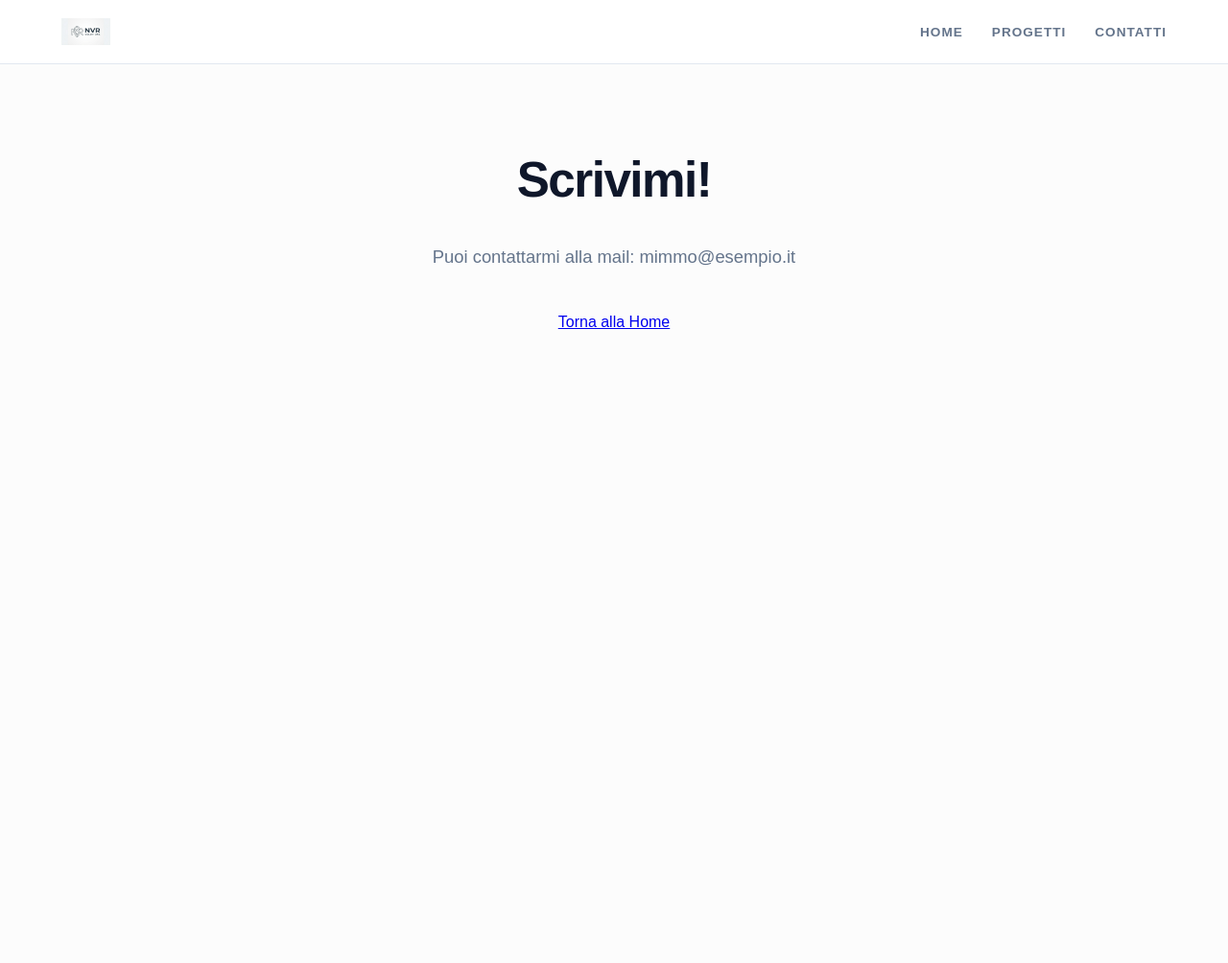
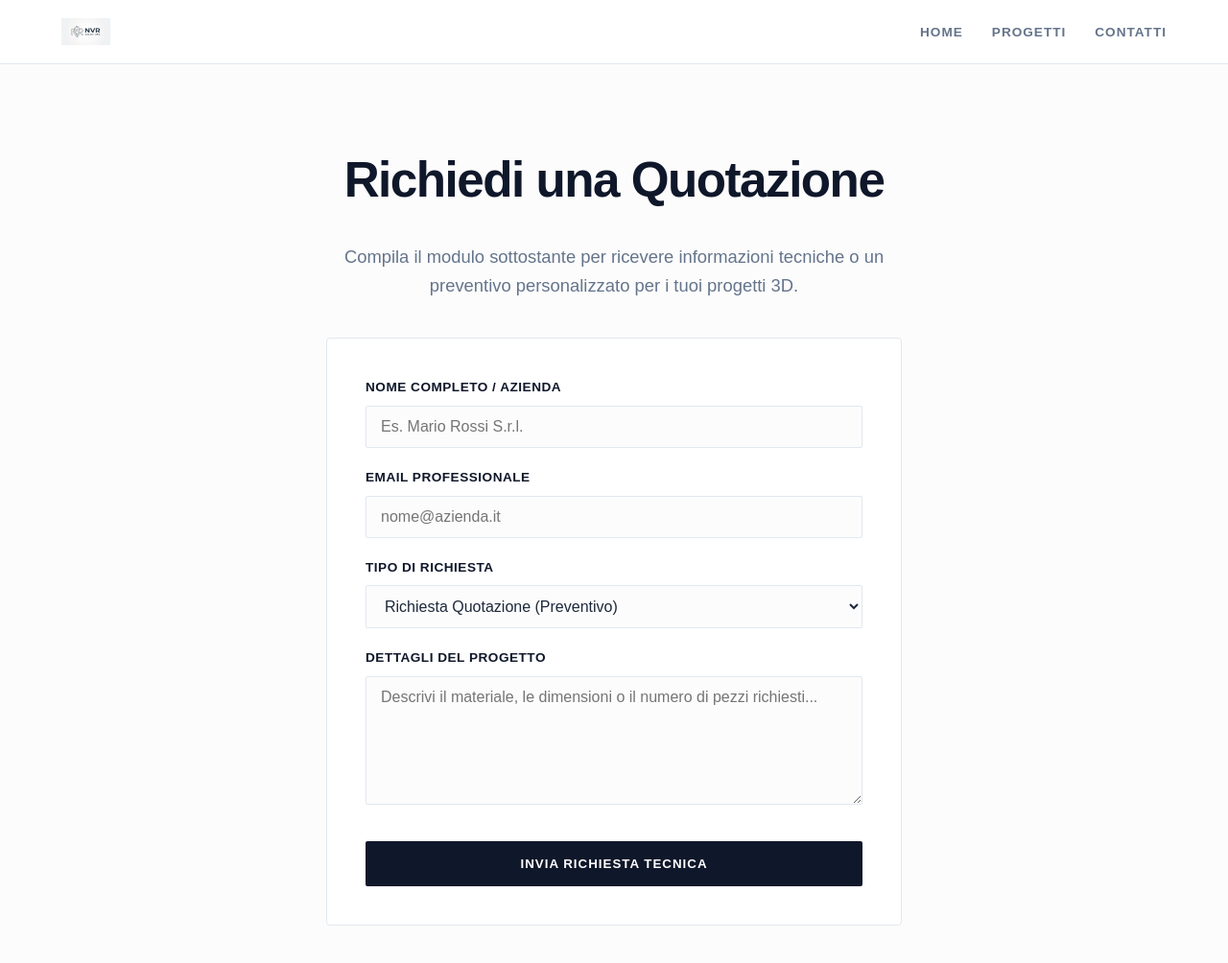
Before and after one commit to domenicoinversi/Mimmo, a plain HTML site: page contatti.html in a window 1280 px wide. Shown: the whole page at 96% size. Before the commit the page ends 800 px from the top, so only its background shows below. Drawn offline with Linux system fonts and the light colour scheme.

Commit message:
Implementation of dialog box for quote request

```diff
--- a/contatti.html
+++ b/contatti.html
@@ -20,9 +20,40 @@
     </nav>
 
     <main>
-        <h1>Scrivimi!</h1>
-        <p>Puoi contattarmi alla mail: mimmo@esempio.it</p>
-        <a href="index.html">Torna alla Home</a>
-    </main>
+        <h1>Richiedi una Quotazione</h1>
+        <p>Compila il modulo sottostante per ricevere informazioni tecniche o un preventivo personalizzato per i tuoi progetti 3D.</p>
+
+    <div class="contact-container">
+        <form action="#" method="POST" class="contact-form">
+
+            <div class="form-group">
+                <label for="nome">Nome Completo / Azienda</label>
+                <input type="text" id="nome" name="nome" placeholder="Es. Mario Rossi S.r.l." required>
+            </div>
+
+            <div class="form-group">
+                <label for="email">Email Professionale</label>
+                <input type="email" id="email" name="email" placeholder="nome@azienda.it" required>
+            </div>
+
+            <div class="form-group">
+                <label for="motivo">Tipo di Richiesta</label>
+                <select id="motivo" name="motivo">
+                    <option value="quotazione">Richiesta Quotazione (Preventivo)</option>
+                    <option value="processo">Informazioni sui Processi (FDM/SLA)</option>
+                    <option value="azienda">Informazioni sull'Azienda</option>
+                    <option value="altro">Altro</option>
+                </select>
+            </div>
+
+            <div class="form-group">
+                <label for="messaggio">Dettagli del Progetto</label>
+                <textarea id="messaggio" name="messaggio" rows="6" placeholder="Descrivi il materiale, le dimensioni o il numero di pezzi richiesti..."></textarea>
+            </div>
+
+            <button type="submit" id="btn-invia">Invia Richiesta Tecnica</button>
+        </form>
+    </div>
+</main>
 </body>
 </html>
--- a/style.css
+++ b/style.css
@@ -169,3 +169,75 @@ p {
     h1 { font-size: 2.4rem; }
     .navbar { padding: 15px 5%; }
 }
+
+/* CONTACT FORM STYLE */
+.contact-container {
+    max-width: 600px;
+    margin: 0 auto;
+    background-color: var(--white);
+    padding: 40px;
+    border: 1px solid var(--border-color);
+    border-radius: 4px;
+    text-align: left; /* Il form si legge meglio allineato a sinistra */
+}
+
+.form-group {
+    margin-bottom: 20px;
+}
+
+.form-group label {
+    display: block;
+    font-size: 0.85rem;
+    font-weight: 700;
+    text-transform: uppercase;
+    letter-spacing: 0.5px;
+    margin-bottom: 8px;
+    color: var(--accent-blue);
+}
+
+/* Stile comune per input, select e textarea */
+input[type="text"],
+input[type="email"],
+select,
+textarea {
+    width: 100%;
+    padding: 12px 15px;
+    border: 1px solid var(--border-color);
+    border-radius: 2px;
+    font-family: 'Funnel Sans', sans-serif;
+    font-size: 1rem;
+    color: var(--text-main);
+    background-color: var(--bg-site);
+    transition: border-color 0.2s;
+}
+
+/* Evidenzia il campo quando l'utente ci clicca sopra */
+input:focus, select:focus, textarea:focus {
+    outline: none;
+    border-color: var(--accent-action);
+    background-color: var(--white);
+}
+
+textarea {
+    resize: vertical; /* Permette di allungarlo ma non di allargarlo sballando il layout */
+}
+
+#btn-invia {
+    width: 100%;
+    background-color: var(--accent-blue);
+    color: var(--white);
+    border: none;
+    padding: 16px;
+    font-family: 'Funnel Sans', sans-serif;
+    font-weight: 700;
+    text-transform: uppercase;
+    letter-spacing: 1px;
+    border-radius: 2px;
+    cursor: pointer;
+    transition: background-color 0.2s;
+    margin-top: 10px;
+}
+
+#btn-invia:hover {
+    background-color: var(--accent-action);
+}
```
